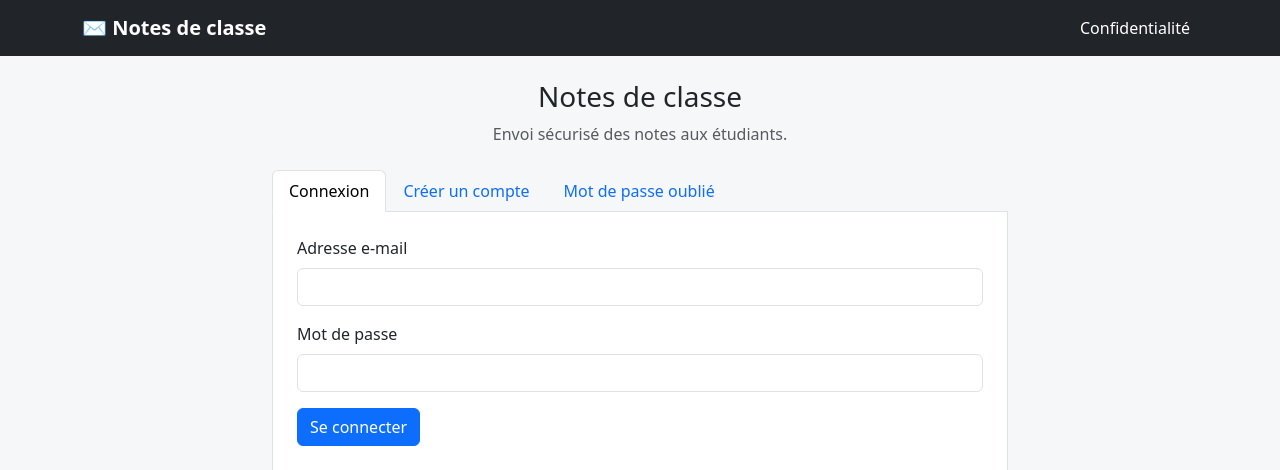
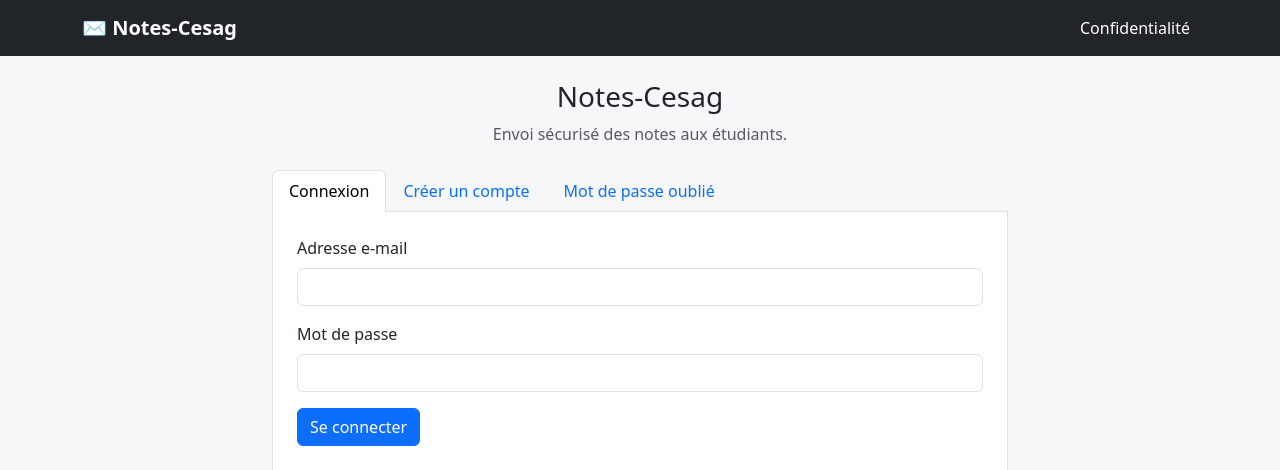
Before and after one commit to TobeKind12/notes-cesag, a Flask app: page / in a window 1280 px wide. Shown: the top 470 px of the page. Run offline with Flask 3, Linux system fonts and the light colour scheme.

Commit message:
Renommer l'application en Notes-Cesag

```diff
--- a/app.py
+++ b/app.py
@@ -1,4 +1,4 @@
-"""Notes de classe — application Flask serverless pour Vercel.
+"""Notes-Cesag — application Flask serverless pour Vercel.
 
 Authentification et données : Supabase (REST + RLS).
 Envoi d'e-mails : Resend (batch) ou Brevo.
@@ -38,6 +38,7 @@ app = Flask(__name__)
 app.secret_key = os.getenv("SECRET_KEY") or os.getenv("FLASK_SECRET_KEY") or pysecrets.token_hex(32)
 app.config["MAX_CONTENT_LENGTH"] = 4 * 1024 * 1024
 
+APP_NAME = "Notes-Cesag"
 DAILY_LIMIT = int(os.getenv("DAILY_LIMIT", "100"))
 
 SUPABASE_URL = os.getenv("SUPABASE_URL", "").rstrip("/")
@@ -47,7 +48,7 @@ SITE_URL = os.getenv("SITE_URL", "").rstrip("/")
 RESEND_API_KEY = os.getenv("RESEND_API_KEY", "")
 BREVO_API_KEY = os.getenv("BREVO_API_KEY", "")
 SENDER_EMAIL = os.getenv("SENDER_EMAIL", "")
-SENDER_NAME = os.getenv("SENDER_NAME", "Notes de classe")
+SENDER_NAME = os.getenv("SENDER_NAME", APP_NAME)
 REPLY_TO = os.getenv("REPLY_TO", SENDER_EMAIL)
 
 
@@ -80,6 +81,7 @@ def inject_globals():
         "current_user": current_user(),
         "DAILY_LIMIT": DAILY_LIMIT,
         "SENDER_NAME": SENDER_NAME,
+        "APP_NAME": APP_NAME,
     }
 
 
--- a/schema.sql
+++ b/schema.sql
@@ -1,4 +1,4 @@
--- Schéma Supabase pour "Notes de classe"
+-- Schéma Supabase pour "Notes-Cesag"
 -- À exécuter dans Supabase > SQL Editor (en une fois).
 
 create extension if not exists pgcrypto;
--- a/templates/auth.html
+++ b/templates/auth.html
@@ -1,10 +1,10 @@
 {% extends "base.html" %}
-{% block title %}Connexion — Notes de classe{% endblock %}
+{% block title %}Connexion — {{ APP_NAME }}{% endblock %}
 {% block content %}
 <div class="row justify-content-center">
   <div class="col-lg-8">
     <div class="text-center mb-4">
-      <h1 class="h3">Notes de classe</h1>
+      <h1 class="h3">{{ APP_NAME }}</h1>
       <p class="text-muted">Envoi sécurisé des notes aux étudiants.</p>
     </div>
 
--- a/templates/base.html
+++ b/templates/base.html
@@ -3,14 +3,14 @@
 <head>
   <meta charset="utf-8">
   <meta name="viewport" content="width=device-width, initial-scale=1">
-  <title>{% block title %}Notes de classe{% endblock %}</title>
+  <title>{% block title %}{{ APP_NAME }}{% endblock %}</title>
   <link href="https://cdn.jsdelivr.net/npm/bootstrap@5.3.3/dist/css/bootstrap.min.css" rel="stylesheet">
   <link rel="stylesheet" href="/style.css">
 </head>
 <body>
   <nav class="navbar navbar-expand-lg navbar-dark bg-dark">
     <div class="container">
-      <a class="navbar-brand" href="{{ url_for('home') }}">✉️ Notes de classe</a>
+      <a class="navbar-brand" href="{{ url_for('home') }}">✉️ {{ APP_NAME }}</a>
       {% if current_user %}
       <div class="navbar-nav ms-auto flex-row gap-3 align-items-center">
         <a class="nav-link text-white" href="{{ url_for('classes_page') }}">Mes classes</a>
--- a/templates/classes.html
+++ b/templates/classes.html
@@ -1,5 +1,5 @@
 {% extends "base.html" %}
-{% block title %}Mes classes — Notes de classe{% endblock %}
+{% block title %}Mes classes — {{ APP_NAME }}{% endblock %}
 {% block content %}
 <h2 class="h4 mb-3">Étape 1 — Créer / gérer sa classe</h2>
 
--- a/templates/history.html
+++ b/templates/history.html
@@ -1,5 +1,5 @@
 {% extends "base.html" %}
-{% block title %}Historique — Notes de classe{% endblock %}
+{% block title %}Historique — {{ APP_NAME }}{% endblock %}
 {% block content %}
 <h2 class="h4 mb-3">Historique des envois</h2>
 {% if not history %}
--- a/templates/privacy.html
+++ b/templates/privacy.html
@@ -1,5 +1,5 @@
 {% extends "base.html" %}
-{% block title %}Confidentialité — Notes de classe{% endblock %}
+{% block title %}Confidentialité — {{ APP_NAME }}{% endblock %}
 {% block content %}
 <h2 class="h4 mb-3">Politique de confidentialité</h2>
 <div class="card"><div class="card-body">
--- a/templates/send.html
+++ b/templates/send.html
@@ -1,5 +1,5 @@
 {% extends "base.html" %}
-{% block title %}Envoyer des notes — Notes de classe{% endblock %}
+{% block title %}Envoyer des notes — {{ APP_NAME }}{% endblock %}
 {% block content %}
 <h2 class="h4 mb-3">Étape 2 — Envoyer des notes</h2>
 <div class="card">
--- a/templates/send_preview.html
+++ b/templates/send_preview.html
@@ -1,5 +1,5 @@
 {% extends "base.html" %}
-{% block title %}Aperçu des notes — Notes de classe{% endblock %}
+{% block title %}Aperçu des notes — {{ APP_NAME }}{% endblock %}
 {% block content %}
 <h2 class="h4 mb-3">Aperçu — corrigez les lignes rouges avant envoi</h2>
 {% if warning %}<div class="alert alert-warning">⚠️ Cette classe / matière / type a déjà été envoyé.</div>{% endif %}
@@ -43,7 +43,7 @@
 
   <div class="mb-3">
     <label class="form-label">Nom affiché aux étudiants</label>
-    <input name="sender_name" class="form-control" value="{{ SENDER_NAME if SENDER_NAME is defined else 'Notes de classe' }}" required>
+    <input name="sender_name" class="form-control" value="{{ SENDER_NAME }}" required>
   </div>
 
   <button class="btn btn-primary" type="submit">Envoyer</button>
--- a/templates/send_result.html
+++ b/templates/send_result.html
@@ -1,5 +1,5 @@
 {% extends "base.html" %}
-{% block title %}Résultat de l'envoi — Notes de classe{% endblock %}
+{% block title %}Résultat de l'envoi — {{ APP_NAME }}{% endblock %}
 {% block content %}
 <div class="card">
   <div class="card-body">
```
Also changed, not shown: README.md, 1 other file.
